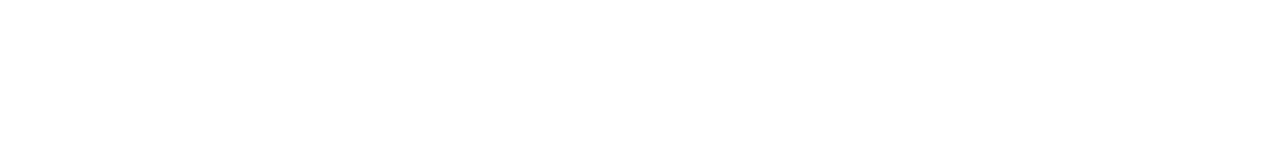
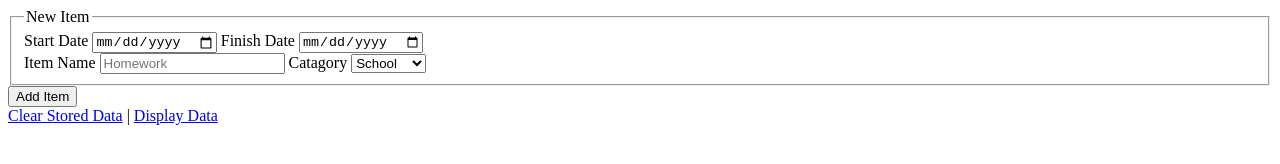
Before and after one commit to helmkamp/VFW_Projects, a plain HTML site: page helmkamp_andrew_project1/additem.html in a window 1280 px wide. Drawn offline with Linux system fonts and the light colour scheme.

Commit message:
started form

```diff
--- a/helmkamp_andrew_project1/additem.html
+++ b/helmkamp_andrew_project1/additem.html
@@ -14,8 +14,25 @@
 
 	</head>
 	<body>
-
-		<!--This is where my content will go-->
-
+		<div class="wrap">
+			<form action="#" method="post">
+				<fieldset>
+					<legend>New Item</legend>
+					<label for="start">Start Date</label>
+					<input type="date" placeholder="MM/DD/YY" id="start" />
+					<label for="end">Finish Date</label>
+					<input type="date" placeholder="MM/DD/YY" id="end" /> <br />
+					<label for="itemName">Item Name</label> <input type="text" name="itemName" placeholder="Homework" id="itemName" />
+					<label for="category">Catagory</label>
+					<select name="category" id="category">
+						<option value="work">Work</option>
+						<option value="school" selected="selected">School</option>
+						<option value="Personal">Personal</option>
+					</select>
+				</fieldset>
+				<input type="button" value="Add Item" id="submit" />
+			</form>
+			<a href="#">Clear Stored Data</a> | <a href="#">Display Data</a>
+		</div>
 	</body>
 </html>
```
